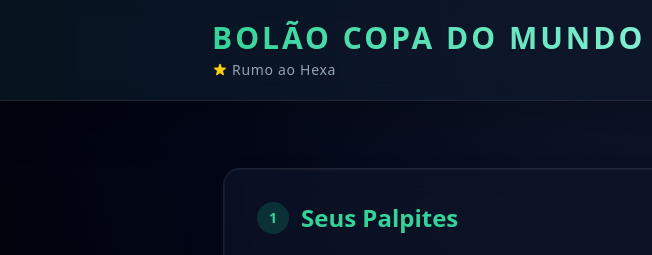
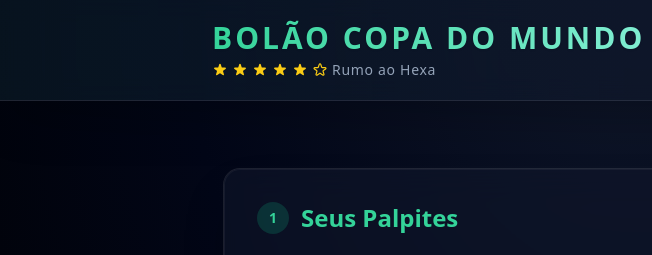
Before and after one commit to RenatoNogueira/bolao_copa_do_mundo, a website: page views/index.html in a window 1280 px wide. Shown: the top 255 px of the page, 0-652 px from the left. Drawn offline with nearby package versions, Linux system fonts and the light colour scheme; some packages are replaced by stand-ins of ours; no server answers; a script that the page names is missing.

Commit message:
Add icone estrelas

```diff
--- a/views/index.html
+++ b/views/index.html
@@ -29,6 +29,31 @@
                         <path
                             d="M9.049 2.927c.3-.921 1.603-.921 1.902 0l1.07 3.292a1 1 0 00.95.69h3.462c.969 0 1.371 1.24.588 1.81l-2.8 2.034a1 1 0 00-.364 1.118l1.07 3.292c.3.921-.755 1.688-1.54 1.118l-2.8-2.034a1 1 0 00-1.175 0l-2.8 2.034c-.784.57-1.838-.197-1.539-1.118l1.07-3.292a1 1 0 00-.364-1.118L2.98 8.72c-.783-.57-.38-1.81.588-1.81h3.461a1 1 0 00.951-.69l1.07-3.292z">
                         </path>
+                    </svg>
+                    <svg class="w-4 h-4 mr-1 text-yellow-400" fill="currentColor" viewBox="0 0 20 20">
+                        <path
+                            d="M9.049 2.927c.3-.921 1.603-.921 1.902 0l1.07 3.292a1 1 0 00.95.69h3.462c.969 0 1.371 1.24.588 1.81l-2.8 2.034a1 1 0 00-.364 1.118l1.07 3.292c.3.921-.755 1.688-1.54 1.118l-2.8-2.034a1 1 0 00-1.175 0l-2.8 2.034c-.784.57-1.838-.197-1.539-1.118l1.07-3.292a1 1 0 00-.364-1.118L2.98 8.72c-.783-.57-.38-1.81.588-1.81h3.461a1 1 0 00.951-.69l1.07-3.292z">
+                        </path>
+                    </svg>
+                    <svg class="w-4 h-4 mr-1 text-yellow-400" fill="currentColor" viewBox="0 0 20 20">
+                        <path
+                            d="M9.049 2.927c.3-.921 1.603-.921 1.902 0l1.07 3.292a1 1 0 00.95.69h3.462c.969 0 1.371 1.24.588 1.81l-2.8 2.034a1 1 0 00-.364 1.118l1.07 3.292c.3.921-.755 1.688-1.54 1.118l-2.8-2.034a1 1 0 00-1.175 0l-2.8 2.034c-.784.57-1.838-.197-1.539-1.118l1.07-3.292a1 1 0 00-.364-1.118L2.98 8.72c-.783-.57-.38-1.81.588-1.81h3.461a1 1 0 00.951-.69l1.07-3.292z">
+                        </path>
+                    </svg>
+                    <svg class="w-4 h-4 mr-1 text-yellow-400" fill="currentColor" viewBox="0 0 20 20">
+                        <path
+                            d="M9.049 2.927c.3-.921 1.603-.921 1.902 0l1.07 3.292a1 1 0 00.95.69h3.462c.969 0 1.371 1.24.588 1.81l-2.8 2.034a1 1 0 00-.364 1.118l1.07 3.292c.3.921-.755 1.688-1.54 1.118l-2.8-2.034a1 1 0 00-1.175 0l-2.8 2.034c-.784.57-1.838-.197-1.539-1.118l1.07-3.292a1 1 0 00-.364-1.118L2.98 8.72c-.783-.57-.38-1.81.588-1.81h3.461a1 1 0 00.951-.69l1.07-3.292z">
+                        </path>
+                    </svg>
+                    <svg class="w-4 h-4 mr-1 text-yellow-400" fill="currentColor" viewBox="0 0 20 20">
+                        <path
+                            d="M9.049 2.927c.3-.921 1.603-.921 1.902 0l1.07 3.292a1 1 0 00.95.69h3.462c.969 0 1.371 1.24.588 1.81l-2.8 2.034a1 1 0 00-.364 1.118l1.07 3.292c.3.921-.755 1.688-1.54 1.118l-2.8-2.034a1 1 0 00-1.175 0l-2.8 2.034c-.784.57-1.838-.197-1.539-1.118l1.07-3.292a1 1 0 00-.364-1.118L2.98 8.72c-.783-.57-.38-1.81.588-1.81h3.461a1 1 0 00.951-.69l1.07-3.292z">
+                        </path>
+                    </svg>
+                    <svg class="w-4 h-4 mr-1 text-yellow-400" fill="none" stroke="currentColor" stroke-width="1.5"
+                        viewBox="0 0 20 20">
+                        <path
+                            d="M9.049 2.927c.3-.921 1.603-.921 1.902 0l1.07 3.292a1 1 0 00.95.69h3.462c.969 0 1.371 1.24.588 1.81l-2.8 2.034a1 1 0 00-.364 1.118l1.07 3.292c.3.921-.755 1.688-1.54 1.118l-2.8-2.034a1 1 0 00-1.175 0l-2.8 2.034c-.784.57-1.838-.197-1.539-1.118l1.07-3.292a1 1 0 00-.364-1.118L2.98 8.72c-.783-.57-.38-1.81.588-1.81h3.461a1 1 0 00.951-.69l1.07-3.292z" />
                     </svg>
                     Rumo ao Hexa
                 </p>
```
